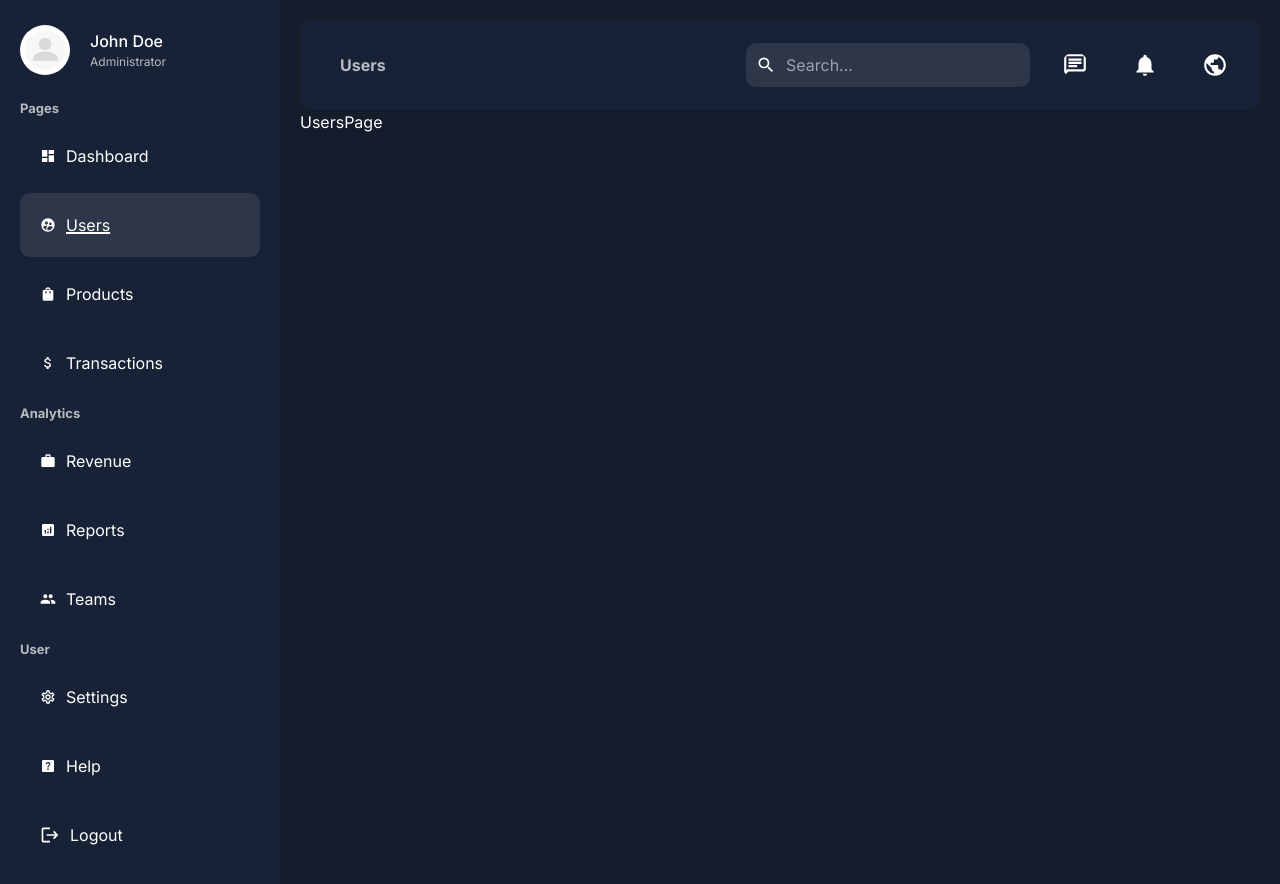
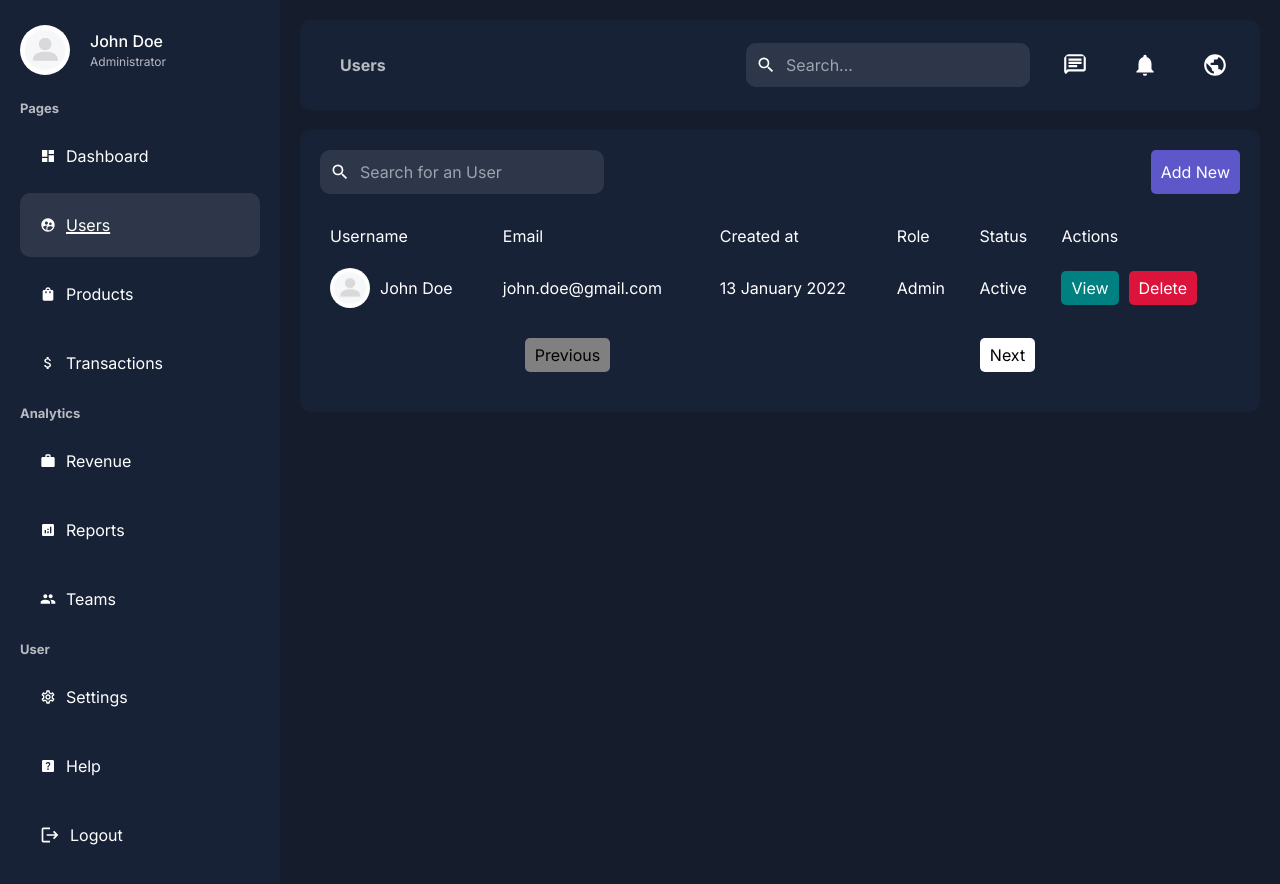
Before and after one commit to MedinaPiRRy/Admin-Dashboard, a Next.js app: page /dashboard/users in a window 1280 px wide. Shown: the top 884 px of the page. Built offline with nearby package versions, Linux system fonts and the light colour scheme.

Commit message:
added users and products page

```diff
--- a/app/(ui)/dashboard/navbar/navbar.module.css
+++ b/app/(ui)/dashboard/navbar/navbar.module.css
@@ -49,7 +49,7 @@
     outline: none;
     border-color: rgba(70, 96, 243, 0.4);
     box-shadow: 0 0 0 4px rgb(234 76 137 / 10%);
-   }
+}
 
 .input{
     background-color: transparent;
--- /dev/null
+++ b/app/(ui)/dashboard/pagination/pagination.jsx
@@ -0,0 +1,12 @@
+import Styles from './pagination.module.css';
+
+const Pagination = () => {
+   return (
+      <div className={Styles.container}>
+        <button className={Styles.button} disabled>Previous</button>
+        <button className={Styles.button}>Next</button>
+      </div>
+   )
+};
+
+export default Pagination;
--- /dev/null
+++ b/app/(ui)/dashboard/pagination/pagination.module.css
@@ -0,0 +1,24 @@
+.container{
+    padding: 20px;
+    display: flex;
+    justify-content: space-around;
+}
+
+.button{
+    padding: 5px 10px;
+    cursor: pointer;
+    background-color: white;
+    color: black;
+    align-items: center;
+    border: none;
+    border-radius: 5px;
+}
+
+.button:disabled{
+    cursor: not-allowed;
+    background-color: gray;
+}
+
+.button:hover{
+    background-color: hsl(0, 0%, 68%);
+}
--- /dev/null
+++ b/app/(ui)/dashboard/products/products.module.css
@@ -0,0 +1,91 @@
+.container{
+    background-color: var(--bgSoft);
+    padding: 20px;
+    border-radius: 10px;
+    margin-top: 20px;
+}
+
+.top{
+    display: flex;
+    align-items: center;
+    justify-content: space-between;
+}
+
+.addButton{
+    padding: 10px;
+    background-color: #5d57c9;
+    color: var(--text);
+    border: none;
+    border-radius: 5px;
+    cursor: pointer;
+    transition: transform 0.3s;
+}
+
+.addButton:hover{
+    background-color: #4f4aa3;
+    animation: bubble 0.4s ease-out;
+}
+
+.table{
+    width: 100%;
+    margin-top: 20px;
+    border-collapse: collapse;
+}
+
+.table td{
+    padding: 10px;
+}
+
+.product{
+    display: flex;
+    align-items: center;
+    gap: 10px;
+}
+
+.productImage{
+    border-radius: 50%;
+    object-fit: cover;
+}
+
+.buttons{
+    display: flex;
+    gap: 10px;
+}
+
+.button{
+    padding: 5px 10px;
+    border-radius: 5px;
+    color: var(--text);
+    border: none;
+    cursor: pointer;
+}
+
+.view{
+    background-color: teal;
+}
+
+.view:hover{
+    background-color: #014a41;
+    transform: scale(1.1);
+}
+
+.delete{
+    background-color: crimson;
+}
+
+.delete:hover{
+    background-color: #a52121;
+    transform: scale(1.1);
+}
+
+@keyframes bubble {
+    0% {
+      transform: scale(1);
+    }
+    50% {
+      transform: scale(1.2);
+    }
+    100% {
+      transform: scale(1);
+    }
+}
--- /dev/null
+++ b/app/(ui)/dashboard/search/search.jsx
@@ -0,0 +1,13 @@
+import { MdSearch } from 'react-icons/md';
+import Styles from './search.module.css';
+
+const Search = ({placeholder}) => {
+   return (
+      <div className={Styles.container}>
+        <MdSearch size={20} />
+        <input type="text" placeholder={placeholder} className={Styles.input} />
+      </div>
+   )
+};
+
+export default Search;
--- /dev/null
+++ b/app/(ui)/dashboard/search/search.module.css
@@ -0,0 +1,26 @@
+.container {
+    display: flex;
+    align-items: center;
+    gap: 10px;
+    padding: 10px;
+    background-color: #2e374a;
+    border-radius: 10px;
+    width: max-content;
+}
+
+.container:focus, .container:hover {
+    outline: none;
+    border-color: rgba(70, 96, 243, 0.4);
+    box-shadow: 0 0 0 4px rgb(234 76 137 / 10%);
+}
+
+.input{
+    background-color: transparent;
+    border: none;
+    color: var(--text);
+}
+
+.input:focus, .input:hover {
+    outline: none;
+    border-color: none;
+}
--- /dev/null
+++ b/app/(ui)/dashboard/users/users.module.css
@@ -0,0 +1,91 @@
+.container{
+    background-color: var(--bgSoft);
+    padding: 20px;
+    border-radius: 10px;
+    margin-top: 20px;
+}
+
+.top{
+    display: flex;
+    align-items: center;
+    justify-content: space-between;
+}
+
+.addButton{
+    padding: 10px;
+    background-color: #5d57c9;
+    color: var(--text);
+    border: none;
+    border-radius: 5px;
+    cursor: pointer;
+    transition: transform 0.3s;
+}
+
+.addButton:hover{
+    background-color: #4f4aa3;
+    animation: bubble 0.4s ease-out;
+}
+
+.table{
+    width: 100%;
+    margin-top: 20px;
+    border-collapse: collapse;
+}
+
+.table td{
+    padding: 10px;
+}
+
+.user{
+    display: flex;
+    align-items: center;
+    gap: 10px;
+}
+
+.userImage{
+    border-radius: 50%;
+    object-fit: cover;
+}
+
+.buttons{
+    display: flex;
+    gap: 10px;
+}
+
+.button{
+    padding: 5px 10px;
+    border-radius: 5px;
+    color: var(--text);
+    border: none;
+    cursor: pointer;
+}
+
+.view{
+    background-color: teal;
+}
+
+.view:hover{
+    background-color: #014a41;
+    transform: scale(1.1);
+}
+
+.delete{
+    background-color: crimson;
+}
+
+.delete:hover{
+    background-color: #a52121;
+    transform: scale(1.1);
+}
+
+@keyframes bubble {
+    0% {
+      transform: scale(1);
+    }
+    50% {
+      transform: scale(1.2);
+    }
+    100% {
+      transform: scale(1);
+    }
+}
--- a/app/dashboard/products/page.jsx
+++ b/app/dashboard/products/page.jsx
@@ -1,6 +1,54 @@
+import Link from 'next/link';
+import Image from 'next/image';
+import Styles from '@/(ui)/dashboard/products/products.module.css';
+import Search from '@/(ui)/dashboard/search/search';
+import Pagination from '@/(ui)/dashboard/pagination/pagination';
+
 const ProductsPage = () => {
    return (
-      <div>ProductsPage</div>
+      <div className={Styles.container}>
+         <div className={Styles.top}>
+            <Search placeholder="Search for an Product" />
+            <Link href="dashboard/products/add">
+               <button className={Styles.addButton}>Add New</button>
+            </Link>
+         </div>
+            <table className={Styles.table}>
+               <thead>
+                  <tr>
+                     <td>Tittle</td>
+                     <td>Description</td>
+                     <td>Price</td>
+                     <td>Created at</td>
+                     <td>Stock</td>
+                     <td>Actions</td>
+                  </tr>
+               </thead>
+               <tbody>
+                  <tr>
+                     <td>
+                        <div className={Styles.product}>
+                           <Image src="/no-product.jpg" alt='user image' width={40} height={40} className={Styles.productImage} />
+                           iPhone
+                        </div>
+                     </td>
+                     <td>description</td>
+                     <td>$999.99</td>
+                     <td>13 January 2022</td>
+                     <td>72</td>
+                     <td>
+                        <div className={Styles.buttons}>
+                           <Link href="/">
+                              <button className={`${Styles.button} ${Styles.view}`}>View</button>
+                           </Link>
+                           <button className={`${Styles.button} ${Styles.delete}`}>Delete</button>
+                        </div>
+                     </td>
+                  </tr>
+               </tbody>
+            </table>
+            <Pagination />
+      </div>
    )
 };
 
--- a/app/dashboard/users/page.jsx
+++ b/app/dashboard/users/page.jsx
@@ -1,6 +1,54 @@
+import Search from '@/(ui)/dashboard/search/search';
+import Styles from '@/(ui)/dashboard/users/users.module.css';
+import Pagination from '@/(ui)/dashboard/pagination/pagination';
+import Link from 'next/link';
+import Image from 'next/image';
+
 const UsersPage = () => {
    return (
-      <div>UsersPage</div>
+      <div className={Styles.container}>
+         <div className={Styles.top}>
+            <Search placeholder="Search for an User" />
+            <Link href="dashboard/users/add">
+               <button className={Styles.addButton}>Add New</button>
+            </Link>
+         </div>
+            <table className={Styles.table}>
+               <thead>
+                  <tr>
+                     <td>Username</td>
+                     <td>Email</td>
+                     <td>Created at</td>
+                     <td>Role</td>
+                     <td>Status</td>
+                     <td>Actions</td>
+                  </tr>
+               </thead>
+               <tbody>
+                  <tr>
+                     <td>
+                        <div className={Styles.user}>
+                           <Image src="/no-avatar.jpg" alt='user image' width={40} height={40} className={Styles.userImage} />
+                           John Doe
+                        </div>
+                     </td>
+                     <td>john.doe@gmail.com</td>
+                     <td>13 January 2022</td>
+                     <td>Admin</td>
+                     <td>Active</td>
+                     <td>
+                        <div className={Styles.buttons}>
+                           <Link href="/">
+                              <button className={`${Styles.button} ${Styles.view}`}>View</button>
+                           </Link>
+                           <button className={`${Styles.button} ${Styles.delete}`}>Delete</button>
+                        </div>
+                     </td>
+                  </tr>
+               </tbody>
+            </table>
+            <Pagination />
+      </div>
    )
 };
 
```
